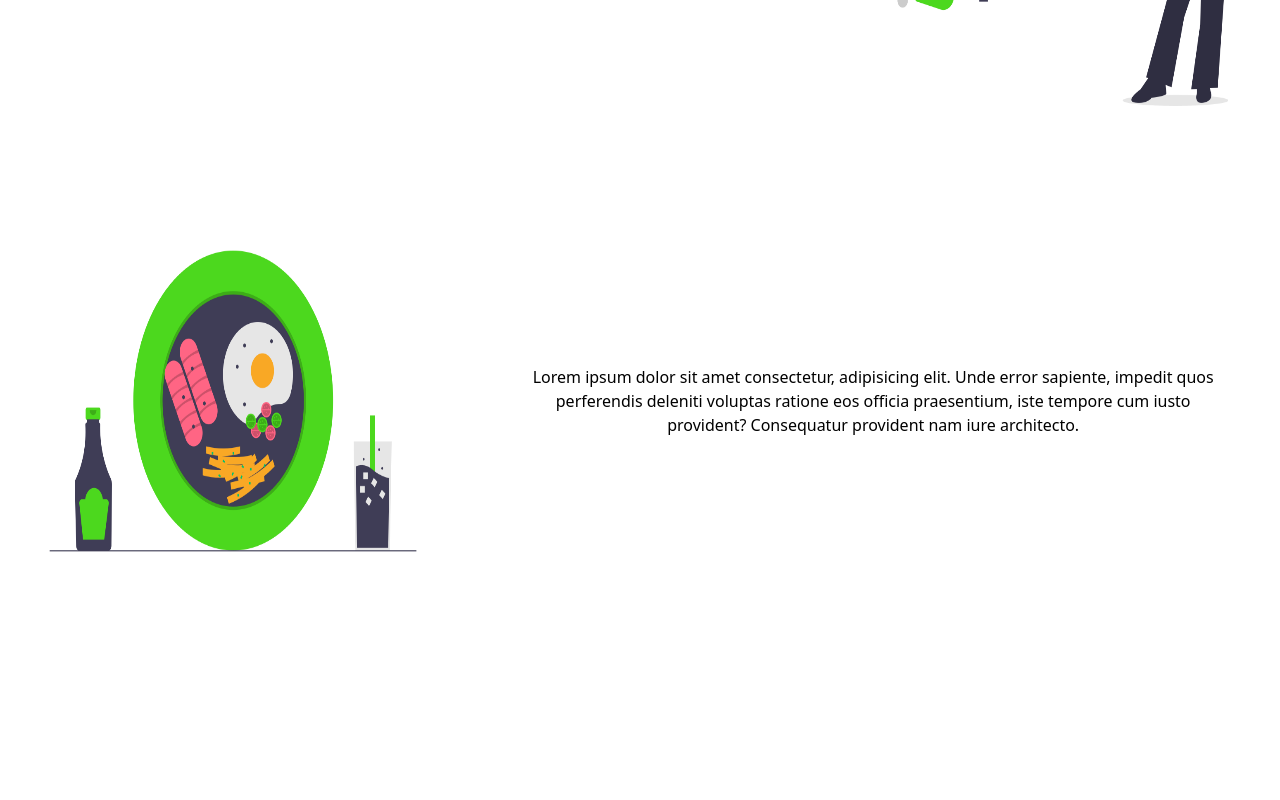
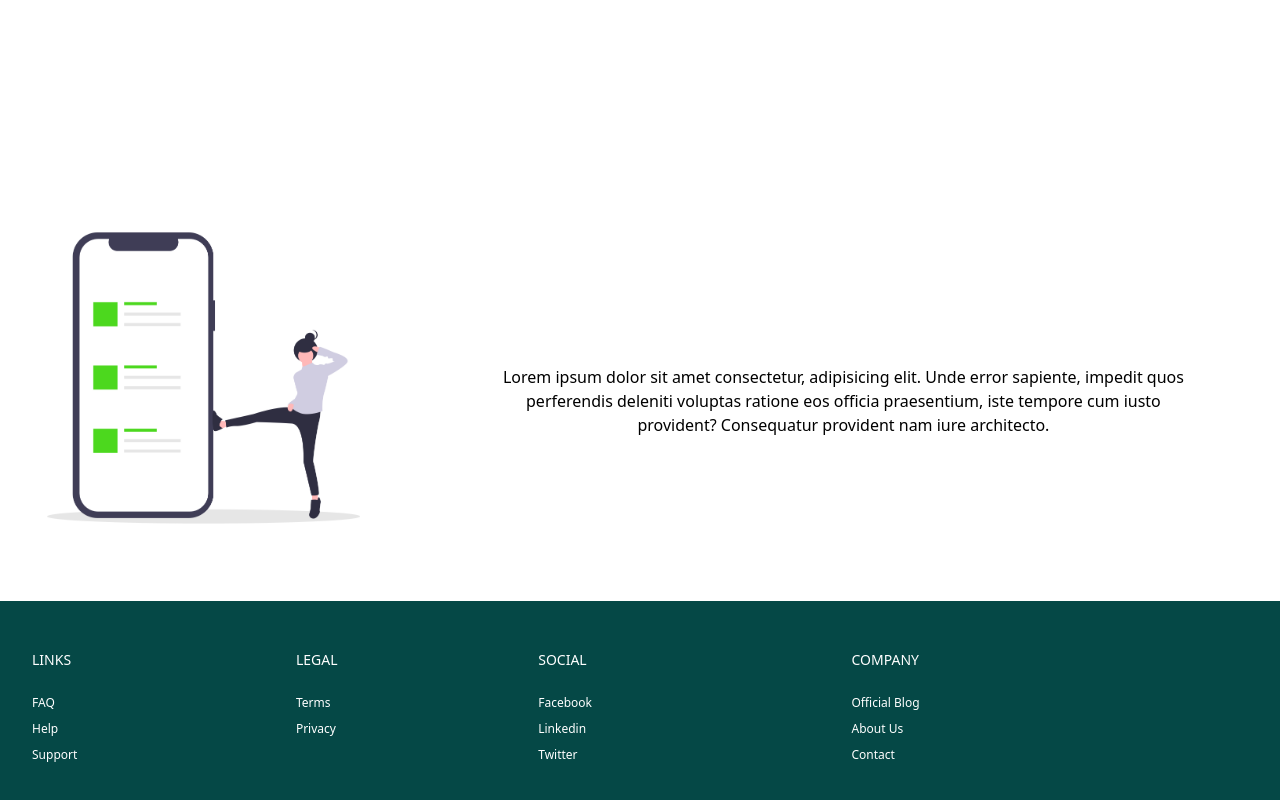
Before and after one commit to MichaelGee/chop, a React (Create React App) app: page / in a window 1280 px wide. Shown: the part 1388-2188 px from the top of the page. Before the commit the page ends 1989 px from the top, so only its background shows below. Built offline with nearby package versions, Linux system fonts and the light colour scheme.

Commit message:
added route to login

```diff
--- a/package.json
+++ b/package.json
@@ -8,6 +8,8 @@
     "@testing-library/user-event": "^7.2.1",
     "react": "^16.13.1",
     "react-dom": "^16.13.1",
+    "react-router": "^5.1.2",
+    "react-router-dom": "^5.2.0",
     "react-scripts": "3.4.1"
   },
   "scripts": {
--- a/src/App.css
+++ b/src/App.css
@@ -33,17 +33,8 @@
 }
 
 img {
-  min-height: 50vh;
-  display: -webkit-box;
-  display: -ms-flexbox;
-  display: flex;
-  -webkit-box-align: center;
-      -ms-flex-align: center;
-          align-items: center;
-  text-align: center;
-  -webkit-box-pack: center;
-      -ms-flex-pack: center;
-          justify-content: center;
+  margin: 0 auto;
+  width: 100%;
 }
 
 h3 {
@@ -60,9 +51,31 @@ h3 {
           justify-content: center;
 }
 
+.footer {
+  background: #054846;
+  color: white;
+}
+
+.list-reset {
+  margin: 0 auto;
+  width: 100%;
+}
+
 @media screen and (max-width: 800px) {
   .curved-banner .banner .banner-text {
     font-size: 2.5em;
+  }
+  .first, .second, .third {
+    -webkit-box-orient: vertical;
+    -webkit-box-direction: normal;
+        -ms-flex-direction: column;
+            flex-direction: column;
+  }
+  .first img, .second img, .third img {
+    width: 75%;
+  }
+  .first h3, .second h3, .third h3 {
+    font-size: 0.8em;
   }
 }
 
--- a/src/App.js
+++ b/src/App.js
@@ -1,14 +1,19 @@
 import React from "react";
 import "./App.css";
-import Navbar from "./components/Navbar/navbar";
-import Mainbody from "./components/Body/mainbody";
+import { Route, BrowserRouter as Router, Switch } from "react-router-dom";
+import Home from "./components/Home/home";
+import Login from "./components/Login/login";
 
 function App() {
   return (
-    <div>
-      <Navbar />
-      <Mainbody />
-    </div>
+    <Router>
+      <div>
+        <Switch>
+          <Route component={Home} path='/' exact='true' />
+          <Route component={Login} path='/login' exact='true' />
+        </Switch>
+      </div>
+    </Router>
   );
 }
 
--- a/src/App.scss
+++ b/src/App.scss
@@ -26,11 +26,8 @@
 //   Main body
 
 img{
-    min-height: 50vh;
-    display: flex;
-    align-items: center;
-    text-align: center;
-    justify-content: center;
+    margin: 0 auto;
+    width: 100%;
 }
 
 h3{
@@ -41,6 +38,15 @@ h3{
     justify-content: center;
 }
 
+// Footer
+.footer{
+    background: #054846;
+    color: white;
+}
+ .list-reset{
+    margin: 0 auto;
+    width: 100%;
+ }
 
   @media screen and (max-width:800px){
       .curved-banner{
@@ -48,6 +54,15 @@ h3{
               .banner-text{
                   font-size: 2.5em;
               }
+          }
+      }
+      .first, .second, .third{
+          flex-direction: column;
+          img{
+              width: 75%;
+          }
+          h3{
+              font-size: 0.8em;
           }
       }
   }
--- a/src/components/Body/mainbody.js
+++ b/src/components/Home/Body/mainbody.js
@@ -1,7 +1,7 @@
 import React from "react";
-import Diet from "../../images/diet.png";
-import Plate from "../../images/plate.png";
-import Profile from "../../images/profile.png";
+import Diet from "../../../images/diet.png";
+import Post from "../../../images/post.png";
+import Profile from "../../../images/profile.png";
 
 const Mainbody = () => {
   return (
@@ -10,7 +10,7 @@ const Mainbody = () => {
         <div className='flex-auto'>
           <img src={Profile} className='w-full' />
         </div>
-        <div className='flex-auto px-12'>
+        <div className='flex-auto px-24'>
           <h3>
             Lorem ipsum dolor sit amet consectetur, adipisicing elit. Unde error
             sapiente, impedit quos perferendis deleniti voluptas ratione eos
@@ -20,7 +20,7 @@ const Mainbody = () => {
         </div>
       </section>
       <section className='second flex mt-12'>
-        <div className='flex-auto px-12'>
+        <div className='flex-auto px-24'>
           <h3>
             Lorem ipsum dolor sit amet consectetur, adipisicing elit. Unde error
             sapiente, impedit quos perferendis deleniti voluptas ratione eos
@@ -34,9 +34,9 @@ const Mainbody = () => {
       </section>
       <section className='third flex mt-12'>
         <div className='flex-auto'>
-          <img src={Plate} className='w-full' />
+          <img src={Post} className='w-full' />
         </div>
-        <div className='flex-auto px-12'>
+        <div className='flex-auto px-24'>
           <h3>
             Lorem ipsum dolor sit amet consectetur, adipisicing elit. Unde error
             sapiente, impedit quos perferendis deleniti voluptas ratione eos
--- /dev/null
+++ b/src/components/Home/Footer/footer.js
@@ -0,0 +1,91 @@
+import React from "react";
+
+const Footer = () => {
+  return (
+    <div>
+      <section class='footer py-12 w-full'>
+        <div class='container mx-auto px-8'>
+          <div class='table w-full'>
+            <div class='block sm:table-cell'>
+              <p class='uppercase text-grey text-sm sm:mb-6'>Links</p>
+              <ul class='list-reset text-xs mb-6'>
+                <li class='mt-2 inline-block mr-2 sm:block sm:mr-0'>
+                  <a href='#' class='text-grey hover:text-grey-dark'>
+                    FAQ
+                  </a>
+                </li>
+                <li class='mt-2 inline-block mr-2 sm:block sm:mr-0'>
+                  <a href='#' class='text-grey hover:text-grey-dark'>
+                    Help
+                  </a>
+                </li>
+                <li class='mt-2 inline-block mr-2 sm:block sm:mr-0'>
+                  <a href='#' class='text-grey hover:text-grey-dark'>
+                    Support
+                  </a>
+                </li>
+              </ul>
+            </div>
+            <div class='block sm:table-cell'>
+              <p class='uppercase text-grey text-sm sm:mb-6'>Legal</p>
+              <ul class='list-reset text-xs mb-6'>
+                <li class='mt-2 inline-block mr-2 sm:block sm:mr-0'>
+                  <a href='#' class='text-grey hover:text-grey-dark'>
+                    Terms
+                  </a>
+                </li>
+                <li class='mt-2 inline-block mr-2 sm:block sm:mr-0'>
+                  <a href='#' class='text-grey hover:text-grey-dark'>
+                    Privacy
+                  </a>
+                </li>
+              </ul>
+            </div>
+            <div class='block sm:table-cell'>
+              <p class='uppercase text-grey text-sm sm:mb-6'>Social</p>
+              <ul class='list-reset text-xs mb-6'>
+                <li class='mt-2 inline-block mr-2 sm:block sm:mr-0'>
+                  <a href='#' class='text-grey hover:text-grey-dark'>
+                    Facebook
+                  </a>
+                </li>
+                <li class='mt-2 inline-block mr-2 sm:block sm:mr-0'>
+                  <a href='#' class='text-grey hover:text-grey-dark'>
+                    Linkedin
+                  </a>
+                </li>
+                <li class='mt-2 inline-block mr-2 sm:block sm:mr-0'>
+                  <a href='#' class='text-grey hover:text-grey-dark'>
+                    Twitter
+                  </a>
+                </li>
+              </ul>
+            </div>
+            <div class='block sm:table-cell'>
+              <p class='uppercase text-grey text-sm sm:mb-6'>Company</p>
+              <ul class='list-reset text-xs mb-6'>
+                <li class='mt-2 inline-block mr-2 sm:block sm:mr-0'>
+                  <a href='#' class='text-grey hover:text-grey-dark'>
+                    Official Blog
+                  </a>
+                </li>
+                <li class='mt-2 inline-block mr-2 sm:block sm:mr-0'>
+                  <a href='#' class='text-grey hover:text-grey-dark'>
+                    About Us
+                  </a>
+                </li>
+                <li class='mt-2 inline-block mr-2 sm:block sm:mr-0'>
+                  <a href='#' class='text-grey hover:text-grey-dark'>
+                    Contact
+                  </a>
+                </li>
+              </ul>
+            </div>
+          </div>
+        </div>
+      </section>
+    </div>
+  );
+};
+
+export default Footer;
--- /dev/null
+++ b/src/components/Home/home.js
@@ -0,0 +1,16 @@
+import React from "react";
+import Navbar from "./Navbar/navbar";
+import Mainbody from "./Body/mainbody";
+import Footer from "./Footer/footer";
+
+const Home = () => {
+  return (
+    <div>
+      <Navbar />
+      <Mainbody />
+      <Footer />
+    </div>
+  );
+};
+
+export default Home;
--- /dev/null
+++ b/src/components/Login/login.js
@@ -0,0 +1,38 @@
+import React from "react";
+
+const Login = () => {
+  return (
+    <div>
+      <div class='flex flex-col bg-white px-8 py-6 max-w-sm mx-auto rounded-lg shadow-lg'>
+        <div class='flex justify-center items-center'>
+          <a
+            class='px-2 py-1 bg-gray-600 text-sm text-green-100 rounded'
+            href='#'
+          >
+            Laravel
+          </a>
+        </div>
+        <div class='mt-4'>
+          <a class='text-lg text-gray-700 font-medium' href='#'>
+            Build Your New Idea with Laravel Freamwork.
+          </a>
+        </div>
+        <div class='flex justify-between items-center mt-4'>
+          <div class='flex items-center'>
+            <img
+              src='https://images.unsplash.com/photo-1502791451862-7bd8c1df43a7?ixlib=rb-1.2.1&ixid=eyJhcHBfaWQiOjEyMDd9&auto=format&fit=crop&w=500&q=60'
+              class='w-8 h-8 object-cover rounded-full'
+              alt='avatar'
+            />
+            <a class='text-gray-700 text-sm mx-3' href='#'>
+              Alex steve
+            </a>
+          </div>
+          <span class='font-light text-sm text-gray-600'>Mar 10, 2018</span>
+        </div>
+      </div>
+    </div>
+  );
+};
+
+export default Login;
```
Also changed, not shown: src/components/Home/Navbar/navbar.js (renamed from src/components/Navbar/navbar.js, +13 -1 lines), 2 other files (tests, documents, lock files or other folders).
